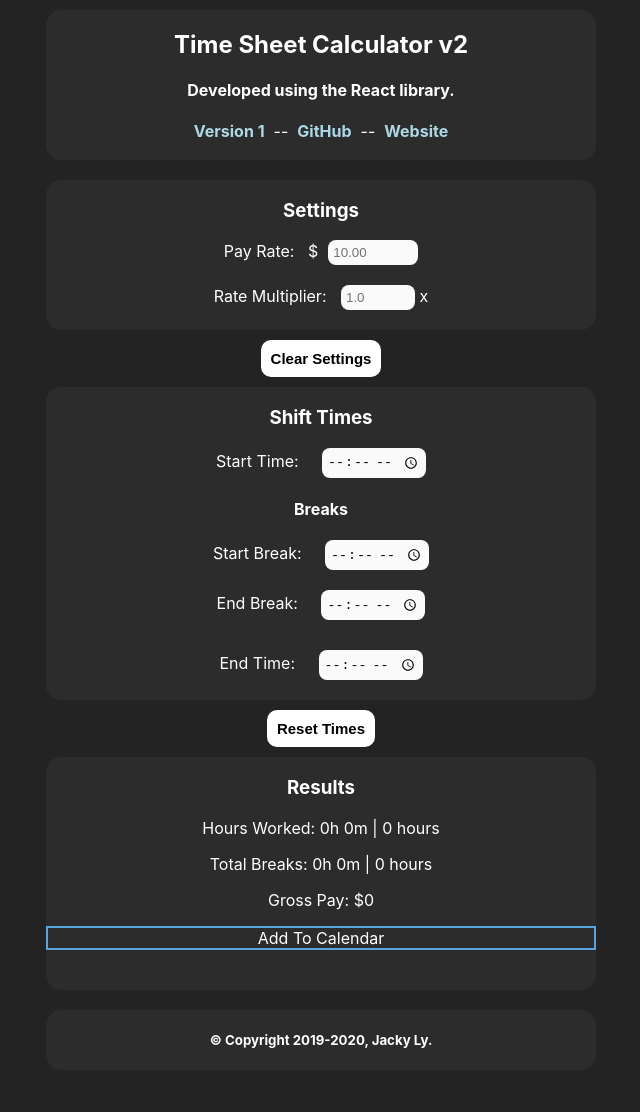
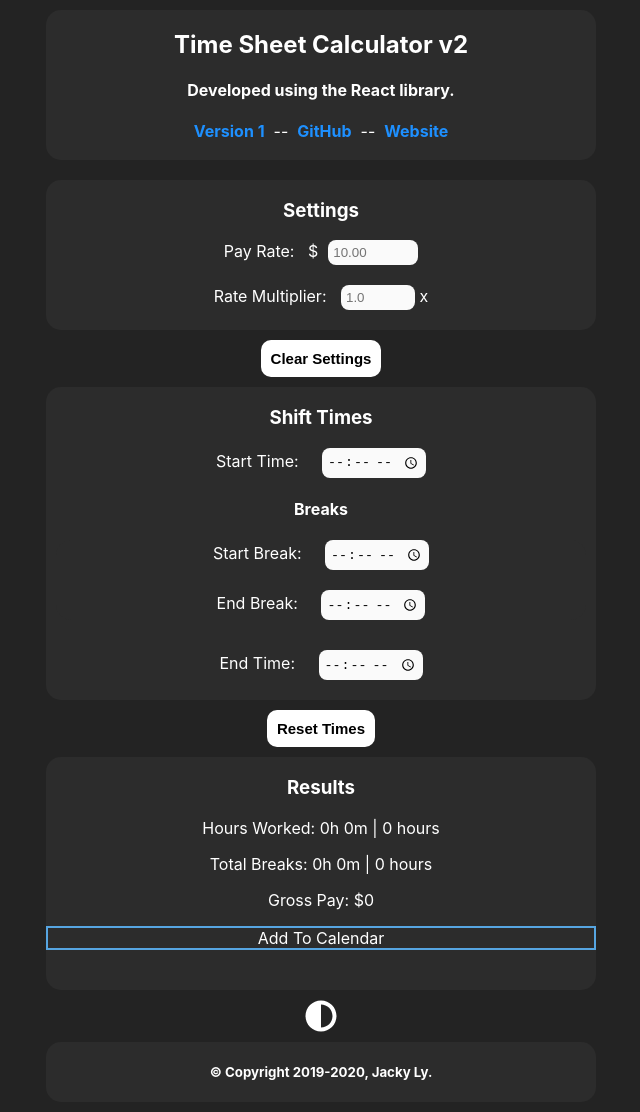
Before and after one commit to lyjacky11/timesheet-react, a React (Create React App) app: page / in a window 1280 px wide. Shown: the whole page, without its empty margins (319-959 px from the left). Before the commit the page ends 1080 px from the top, so only its background shows below. Built offline with nearby package versions, Linux system fonts and the light colour scheme.

Commit message:
Added theme toggle button

```diff
--- a/package.json
+++ b/package.json
@@ -3,6 +3,11 @@
   "version": "0.1.0",
   "private": true,
   "dependencies": {
+    "@fortawesome/fontawesome-svg-core": "^1.2.32",
+    "@fortawesome/free-brands-svg-icons": "^5.15.1",
+    "@fortawesome/free-regular-svg-icons": "^5.15.1",
+    "@fortawesome/free-solid-svg-icons": "^5.15.1",
+    "@fortawesome/react-fontawesome": "^0.1.12",
     "@testing-library/jest-dom": "^5.11.4",
     "@testing-library/react": "^11.1.0",
     "@testing-library/user-event": "^12.1.10",
--- a/src/App.css
+++ b/src/App.css
@@ -1,7 +1,7 @@
 a {
     font-weight: bold;
     text-decoration: none;
-    color: lightblue;
+    color: dodgerblue;
 }
 
 a:hover {
@@ -27,7 +27,13 @@ button {
     transition: transform 150ms ease-in-out;
 }
 
-button:hover {
+.themeBtn {
+    cursor: pointer;
+    color: white;
+    transition: transform 150ms ease-in-out;
+}
+
+button:hover, .themeBtn:hover {
     transform: scale(1.05);
 }
 
--- a/src/App.js
+++ b/src/App.js
@@ -1,5 +1,7 @@
 import React, { Component } from "react";
 import { Header, Settings, ShiftTimes, Results, Footer } from "./components";
+import { FontAwesomeIcon } from '@fortawesome/react-fontawesome';
+import { faAdjust } from '@fortawesome/free-solid-svg-icons';
 import "./App.css";
 
 class App extends Component {
@@ -83,20 +85,45 @@ class App extends Component {
 		this.setState({ end_time: event.target.value });
 	};
 
+	toggleTheme() {
+		const body = document.querySelector("body");
+		const header = document.querySelector(".header");
+		const settings = document.querySelector(".settings");
+		const clearBtn = document.querySelector(".clearBtn");
+		const shiftTimes = document.querySelector(".shiftTimes");
+		const breaks = document.querySelector(".breaks");
+		const resetBtn = document.querySelector(".resetBtn");
+		const results = document.querySelector(".results");
+		const themeBtn = document.querySelector(".themeBtn");
+		const footer = document.querySelector(".footer");
+
+		body.classList.toggle("light");
+		header.classList.toggle("flexItem-light");
+		settings.classList.toggle("flexItem-light");
+		clearBtn.classList.toggle("button-light");
+		shiftTimes.classList.toggle("flexItem-light");
+		breaks.classList.toggle("flexItem-light");
+		resetBtn.classList.toggle("button-light");
+		results.classList.toggle("flexItem-light");
+		themeBtn.classList.toggle("light");
+		footer.classList.toggle("flexItem-light");
+	}
+
 	render () {
 		return (
 			<div className="body">
 				<Header />
 				<Settings setPayRate={this.setPayRate} setMultiplier={this.setMultiplier} />
-				<button onClick={this.clearSettings}>Clear Settings</button>
+				<button className="clearBtn" onClick={this.clearSettings}>Clear Settings</button>
 				<ShiftTimes
 					setStartTime={this.setStartTime}
 					setStartBreak={this.setStartBreak}
 					setEndBreak={this.setEndBreak}
 					setEndTime={this.setEndTime}
 				/>
-				<button onClick={this.resetState}>Reset Times</button>
+				<button className="resetBtn" onClick={this.resetState}>Reset Times</button>
 				<Results results={this.state} />
+				<FontAwesomeIcon className={`themeBtn`} onClick={this.toggleTheme} icon={faAdjust} size="2x" />
 				<Footer />
 			</div>
 		);
--- a/src/components/Header/Header.jsx
+++ b/src/components/Header/Header.jsx
@@ -7,11 +7,13 @@ class Header extends Component {
             <div className="header flexItem">
                 <h2>Time Sheet Calculator v2</h2>
                 <h4>Developed using the React library.</h4>
-                <a href="https://lyjacky11.github.io/TimeSheetCalculator" target="_blank" rel="noreferrer">Version 1</a>
-                &nbsp; -- &nbsp;
-                <a href="https://github.com/lyjacky11/timesheet-react" target="_blank" rel="noreferrer">GitHub</a>
-                &nbsp; -- &nbsp;
-                <a href="https://JackyLy.ca/" target="_blank" rel="noreferrer">Website</a>
+                <div className="links">
+                    <a href="https://lyjacky11.github.io/TimeSheetCalculator" target="_blank" rel="noreferrer">Version 1</a>
+                    &nbsp; -- &nbsp;
+                    <a href="https://github.com/lyjacky11/timesheet-react" target="_blank" rel="noreferrer">GitHub</a>
+                    &nbsp; -- &nbsp;
+                    <a href="https://JackyLy.ca/" target="_blank" rel="noreferrer">Website</a>
+                </div>
                 <br /><br />
             </div>
         );
--- a/src/index.css
+++ b/src/index.css
@@ -14,3 +14,18 @@ body {
 code {
 	font-family: source-code-pro, Menlo, Monaco, Consolas, 'Courier New', monospace;
 }
+
+.light {
+	background-color:#FFFFFF !important;
+    color: black !important;
+}
+
+.flexItem-light {
+	background-color: rgb(221, 221, 221) !important;
+	color: black !important;
+}
+
+.button-light {
+	background-color: #232323 !important;
+	color: white !important;
+}
```
Also changed, not shown: 1 other file (tests, documents, lock files or other folders).
